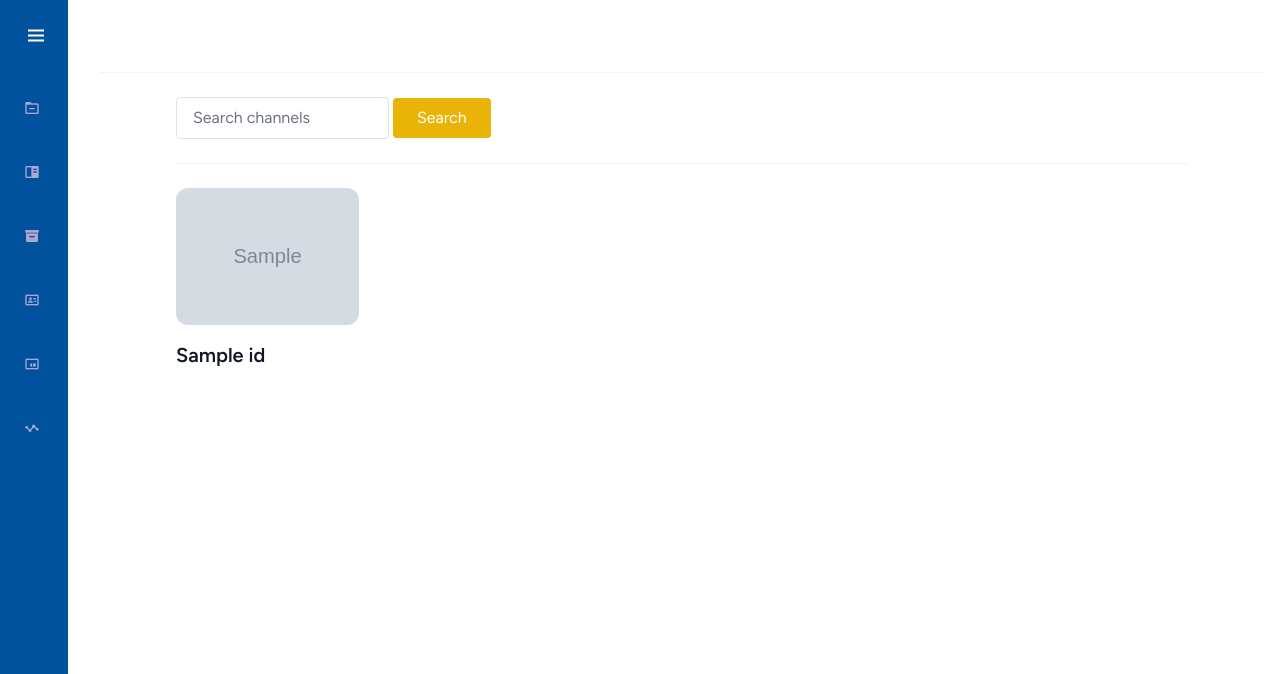
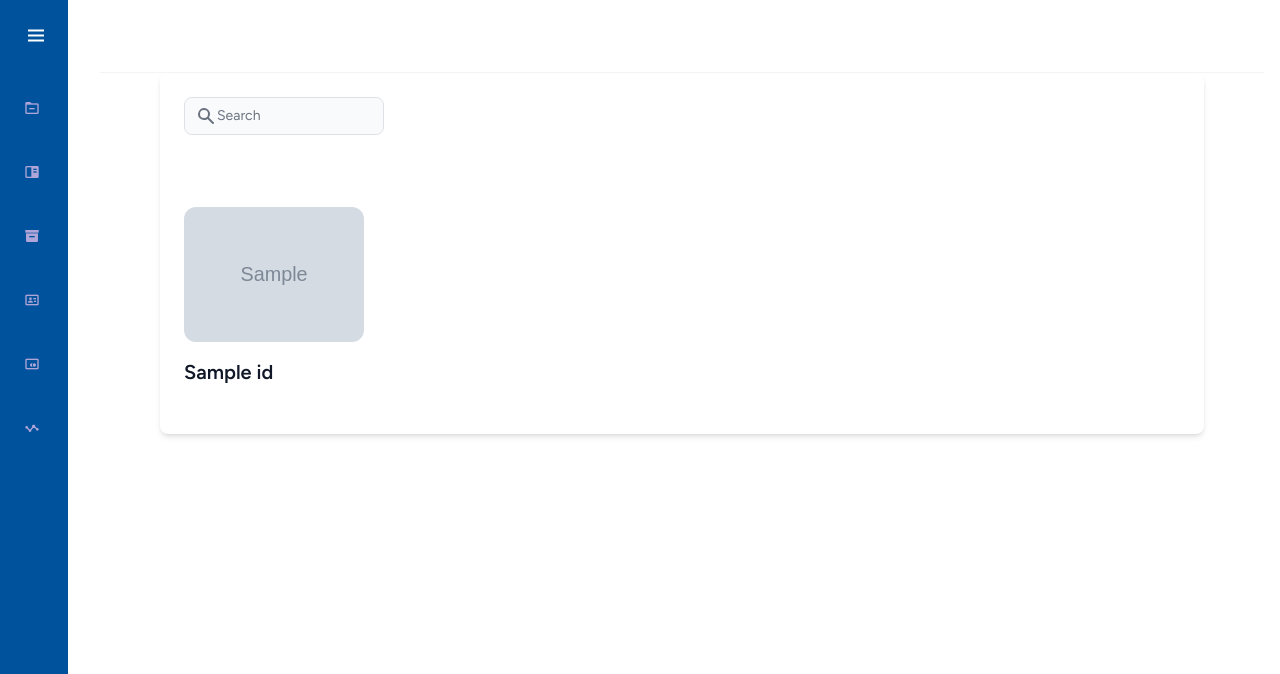
Before and after one commit to clrssftmh/mra-esb, a Laravel app: page /channels in a window 1280 px wide. Shown: the top 674 px of the page. Run offline with Laravel 12, Linux system fonts and the light colour scheme; tables that the repository leaves empty hold one stand-in row (values such as "Sample post"); grey boxes marked "Sample" are stand-in pictures; style sheets or scripts are compiled from the project's sources; parts of the project's set-up code (start-up, migrations or seed data) failed here and were passed over; some libraries are stand-ins or nearby versions.

Commit message:
add view channel

```diff
--- a/app/app/Http/Controllers/ChannelController.php
+++ b/app/app/Http/Controllers/ChannelController.php
@@ -10,54 +10,46 @@ use Illuminate\Broadcasting\Channel;
 
 class ChannelController extends Controller
 {
-    // public function index(Request $request)
-    // {
-    //     $search = $request->input('search');
-    //     $channelIdsQuery = ChannelId::query();
 
-    //     if ($search) {
-    //         $channelIdsQuery->where('channel_name', 'like', "%{$search}%");
-    //     }
-
-    //     $channelIds = $channelIdsQuery->paginate(10);
-
-    //     $latestUpdatedAt = ChannelId::orderBy('updated_at', 'desc')->first()->updated_at;
-
-    //     return view('posts.data', [
-    //         'channelIds' => $channelIds,
-    //         'latestUpdatedAt' => $latestUpdatedAt,
-    //         'search' => $search,
-    //     ]);
-    // }
-
-    // public function clearFilters()
-    // {
-    //     return redirect()->route('posts.data');
-    // }
 
     public function index(Request $request)
     {
-        $search = $request->input('search');
-        $channelIdsQuery = ChannelId::query();
+        $search = $request->session()->get('search');
+        $category = $request->session()->get('category');
+
+        $query = ChannelId::query();
 
         if ($search) {
-            $channelIdsQuery->where('channel_name', 'like', "%{$search}%");
+            $query->where('channel_name', 'like', '%' . $search . '%');
         }
 
-        $channelIds = $channelIdsQuery->paginate(10);
-        $latestUpdatedAt = ChannelId::orderBy('updated_at', 'desc')->first()->updated_at;
+        if ($category) {
+            $query->where('title', $category);
+        }
 
-        return view('posts.data', [
-            'channelIds' => $channelIds,
-            'latestUpdatedAt' => $latestUpdatedAt,
-            'search' => $search,
-        ]);
+        $channelIds = $query->paginate(10);
+
+        return view('posts.data', compact('channelIds', 'search', 'category'));
     }
 
-    public function clearFilters()
+    public function search(Request $request)
     {
+        $search = $request->input('search');
+        $category = $request->input('category');
+
+        $request->session()->put('search', $search);
+        $request->session()->put('category', $category);
+
         return redirect()->route('posts.data');
     }
+
+    public function clearFilters(Request $request)
+    {
+        $request->session()->forget(['search', 'category']);
+
+        return redirect()->route('posts.data');
+    }
+
 
     public function show(ChannelId $channel)
     {
--- a/app/resources/views/posts/data.blade.php
+++ b/app/resources/views/posts/data.blade.php
@@ -15,44 +15,10 @@
                 <div class="mt-4">
                     {{ $channelIds->links() }} <!-- Render the pagination links -->
                 </div>
-                {{-- <a class="mt-10 block text-center text-lg text-yellow-500 font-semibold"
-                   href="{{ route('blog.index') }}">More Posts</a> --}}
-                {{-- <div class="flex items-center mt-4">
-                    <span class="mr-2 text-gray-500">{{ $latestUpdatedAt->diffForHumans() }}</span>
-                    <svg xmlns="http://www.w3.org/2000/svg" fill="none" viewBox="0 0 24 24" stroke-width="1.3"
-                         stroke="currentColor" class="w-5 h-5 text-gray-500">
-                        <path stroke-linecap="round" stroke-linejoin="round"
-                              d="M12 6v6h4.5m4.5 0a9 9 0 11-18 0 9 9 0 0118 0z" />
-                    </svg>
-                </div>
-            </div>
         </div>
     </article> --}}
 
-
-        {{-- <div class="px-3 py-6 lg:px-7">
-            <div class="flex items-center justify-between border-b border-gray-100">
-                <div class="text-gray-600">
-                    @if ($search)
-                        <a href="{{ route('posts.data') }}" class="mr-3 text-xs text-gray-500">X</a>
-                    @endif
-                    @if ($search)
-                        <span class="ml-2">
-                            containing : <strong>{{ $search }}</strong>
-                        </span>
-                    @endif
-                </div>
-            </div>
-            <div class="py-4">
-                @foreach ($channelIds as $channel)
-                    <x-posts.post-cardchannel :channel="$channel" class="md:col-span-1 col-span-3" />
-                @endforeach
-            </div>
-            <div class="my-3">
-                {{ $channelIds->onEachSide(1)->links() }}
-            </div>
-        </div> --}}
-
+{{--
             <div class="px-3 py-6 lg:px-7">
                 <!-- Search Form -->
                 <form method="GET" action="{{ route('posts.data') }}">
@@ -81,7 +47,38 @@
                 <div class="my-3">
                     {{ $channelIds->onEachSide(1)->links() }}
                 </div>
+            </div> --}}
+
+            <div class="bg-white dark:bg-gray-800 relative shadow-md sm:rounded-lg overflow-hidden">
+                <div class="flex items-center justify-between d p-4">
+                    <div class="flex">
+                        <div class="relative w-full">
+                            <div class="absolute inset-y-0 left-0 flex items-center pl-3 pointer-events-none">
+                                <svg aria-hidden="true" class="w-5 h-5 text-gray-500 dark:text-gray-400"
+                                    fill="currentColor" viewbox="0 0 20 20" xmlns="http://www.w3.org/2000/svg">
+                                    <path fill-rule="evenodd"
+                                        d="M8 4a4 4 0 100 8 4 4 0 000-8zM2 8a6 6 0 1110.89 3.476l4.817 4.817a1 1 0 01-1.414 1.414l-4.816-4.816A6 6 0 012 8z"
+                                        clip-rule="evenodd" />
+                                </svg>
+                            </div>
+                            <input wire:model.live.debounce.300ms="search" type="text"
+                                style="padding-left:32px !important "
+                                class="bg-gray-50 border border-gray-300 text-gray-900 text-sm rounded-lg focus:ring-primary-500 focus:border-primary-500 block w-full pl-10 p-2 "
+                                placeholder="Search" required="">
+                        </div>
+                    </div>
+                </div>
+
+                <div class="grid grid-cols-5 gap-4 mt-4 p-4">
+                    @foreach ($channelIds as $channel)
+                        <x-posts.post-cardchannel :channel="$channel" class="col-span-1" />
+                    @endforeach
+                </div>
+
+                <div class="my-3">
+                    {{ $channelIds->onEachSide(1)->links() }}
+                </div>
+
             </div>
 
-
 </x-app-layout>
--- a/app/routes/web.php
+++ b/app/routes/web.php
@@ -43,6 +43,8 @@ Route::get('/blog/{post:slug}', [PostController::class, 'show'])->name('posts.sh
 
 Route::get('/channels', [ChannelController::class, 'index'])->name('posts.data');
 Route::get('/channels/clear-filters', [ChannelController::class, 'clearFilters'])->name('posts.clear-filters');
+Route::get('/channel', 'ChannelController@getData')->name('posts.data');
+
 
 
 //Route::get('/listservice', [ListService::class,'render'])->name('listservice');
```
Also changed, not shown: app/resources/views/livewire/service-list.blade.php (+0 -10 lines).
